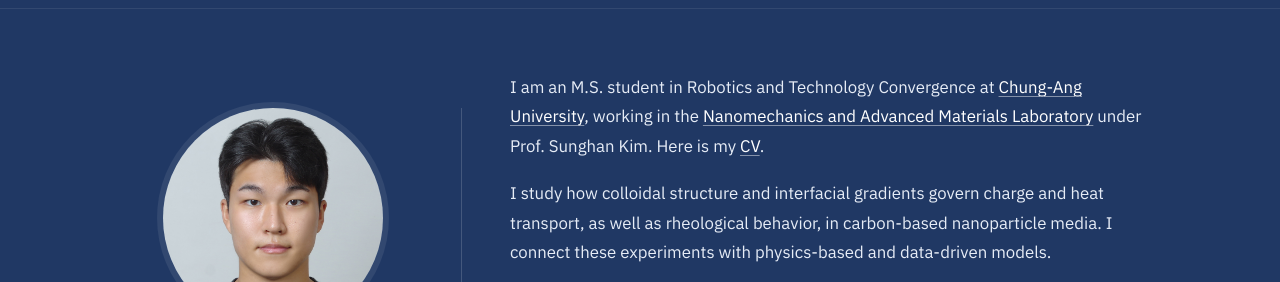
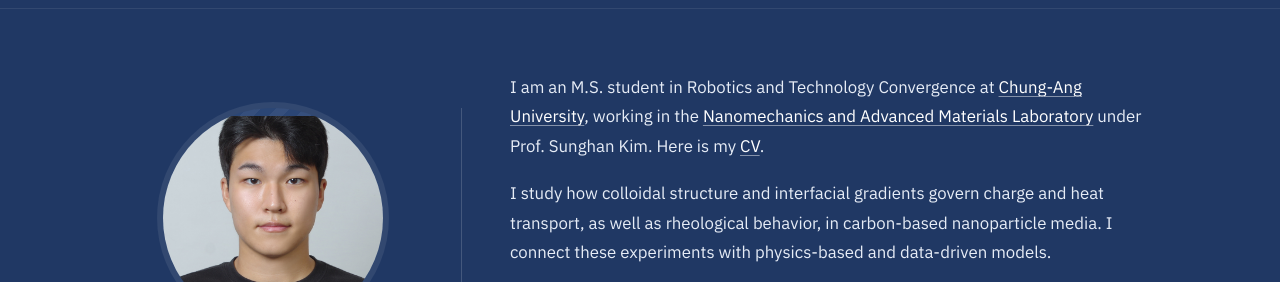
Before and after one commit to SeongMin-H/seongmin-h.github.io, a plain HTML site: page index.html in a window 1280 px wide. Shown: the part 56-338 px from the top of the page. Drawn offline with Linux system fonts and the light colour scheme.

Commit message:
Update site.css

```diff
--- a/assets/site.css
+++ b/assets/site.css
@@ -1490,5 +1490,6 @@ p {
 }
 
 .id-card .portrait img {
-  object-position: 50% 10%;
+  object-position: 50% 50%;
+  transform: translateY(8px);
 }
```
